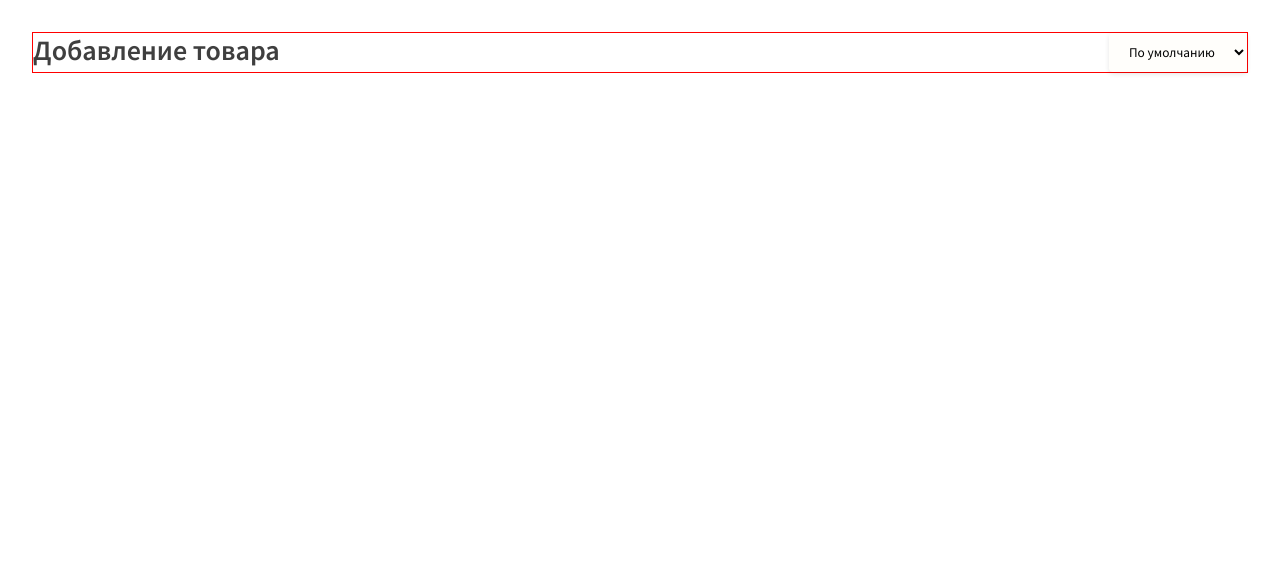
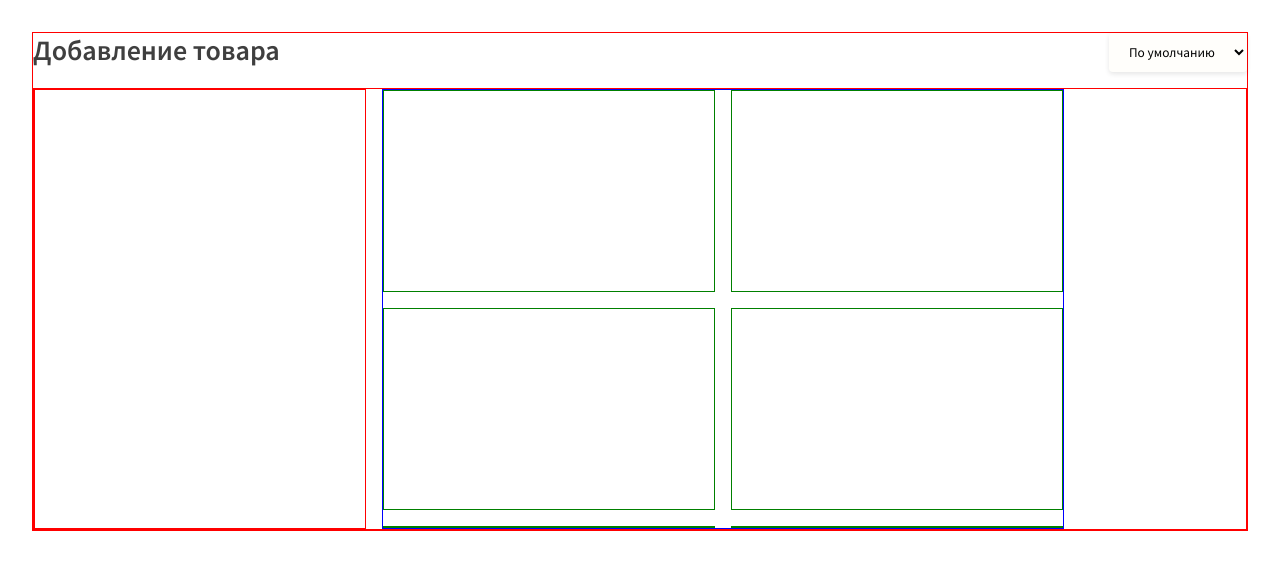
Before and after one commit to byglebb/vue-test-project, a Vue app: page / in a window 1280 px wide. Shown: the top 570 px of the page. Built offline with nearby package versions, Linux system fonts and the light colour scheme.

Commit message:
created Main Content, started work with addbar and elements

```diff
--- a/src/components/App.vue
+++ b/src/components/App.vue
@@ -1,21 +1,22 @@
 <template>
   <div class="body">
     <div class="page">
-      <main-header />
-      <div class>
-
-      </div>
+      <MainHeader />
+      <MainContent />
     </div>
   </div>
 
 </template>
 
 <script>
-import MainHeader from './MainHeader.vue'
+import MainContent from './MainContent.vue';
+import MainHeader from './MainHeader.vue';
 export default {
   components: {
+    MainHeader,
+    MainContent,
     MainHeader
-  },
+},
   data() {
     return {
 
--- /dev/null
+++ b/src/components/MainContent.vue
@@ -0,0 +1,76 @@
+<template>
+  <main class="content">
+    <section class="addbar">
+
+    </section>
+    <section class="elements">
+      <article class="element">
+      </article>
+      <article class="element">
+      </article>
+      <article class="element">
+      </article>
+      <article class="element">
+      </article>
+      <article class="element">
+      </article>
+      <article class="element">
+      </article>
+      </section>
+  </main>
+</template>
+
+<script>
+export default {
+  components: {
+
+  },
+  data() {
+    return {
+
+    }
+  },
+  methods: {
+
+  }
+}
+</script>
+
+<style scoped>
+.content {
+  display: flex;
+  border: 1px solid red;
+  margin-top: 16px;
+}
+
+.addbar {
+  display: flex;
+  flex-direction: column;
+  padding: 24px;
+  width: 332px;
+  height: 440px;
+  border: 1px solid red;
+  margin-right: 16px;
+
+  /* position: sticky; */
+}
+
+.elements {
+  display: grid;
+  /* margin-left: auto; */
+  margin-right: 0;
+  max-width: calc(100% - 348px);
+  grid-template-columns: repeat(auto-fit, 332px);
+  grid-template-rows: repeat(2, 1fr);
+  justify-content: center;
+  gap: 16px;
+  border: 1px solid blue;
+}
+
+.element {
+  display: flex;
+  flex-direction: column;
+  position: relative;
+    border: 1px solid green;
+}
+</style>
--- a/src/components/MainHeader.vue
+++ b/src/components/MainHeader.vue
@@ -11,7 +11,17 @@
 
 <script>
 export default {
+  components: {
 
+},
+  data() {
+    return {
+
+    }
+  },
+  methods: {
+
+  }
 }
 </script>
 
```
